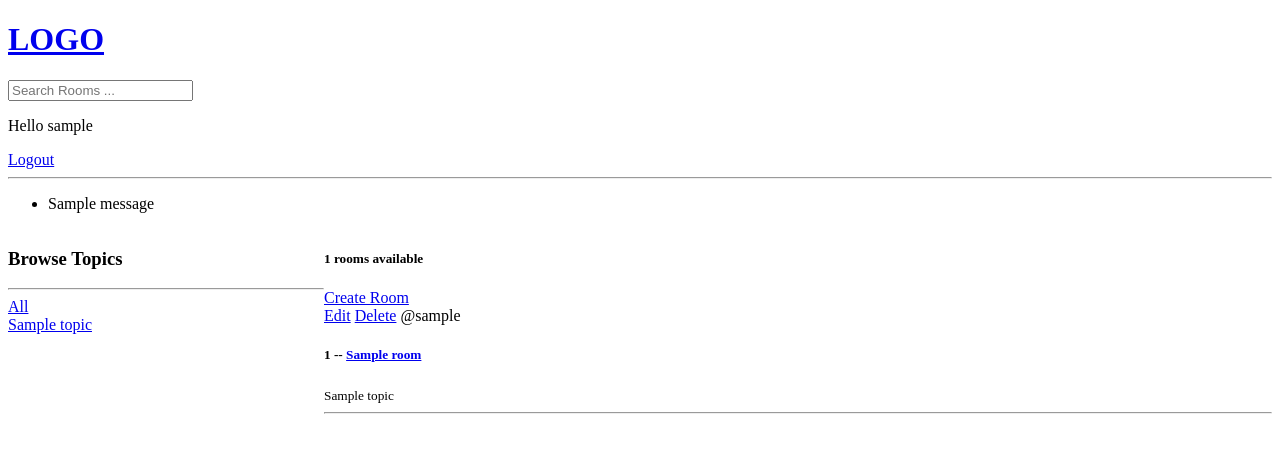
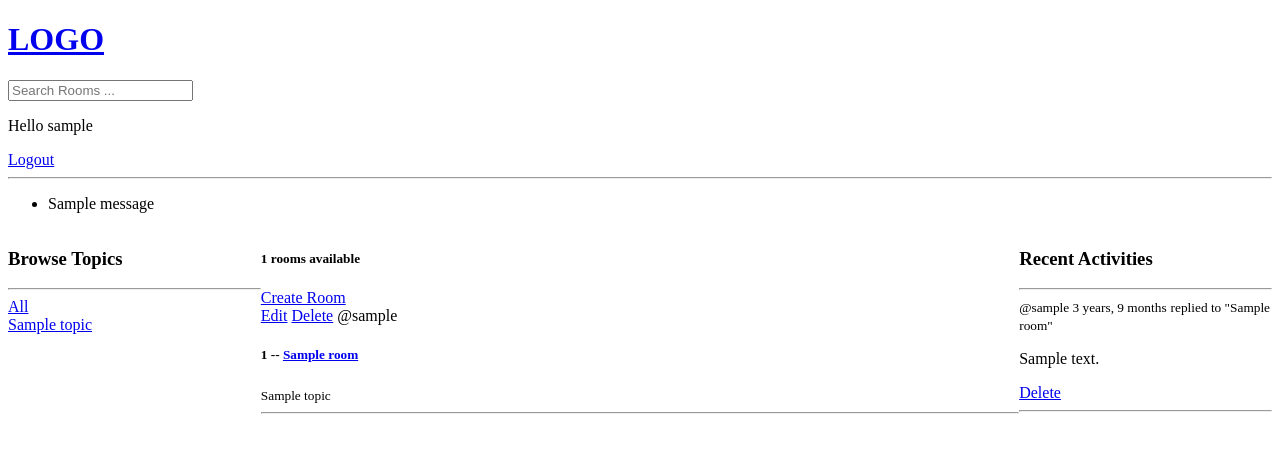
Before and after one commit to ethan-yz-hao/StudyBud, a Django app: page / in a window 1280 px wide. Shown: the top 453 px of the page. Run offline with Django 4.2, Linux system fonts and the light colour scheme; a user stored in the database is signed in; tables that the repository leaves empty hold one stand-in row (values such as "Sample post"); one stand-in notice (Sample message) is shown.

Commit message:
activity feed

```diff
--- a/base/models.py
+++ b/base/models.py
@@ -33,5 +33,8 @@ class Message(models.Model):
     updated = models.DateTimeField(auto_now=True)
     created = models.DateTimeField(auto_now_add=True)
 
+    class Meta:
+        ordering = ['-updated', '-created']
+
     def __str__(self):
         return self.body[0:50]
--- /dev/null
+++ b/base/templates/base/activity_component.html
@@ -0,0 +1,14 @@
+<h3>Recent Activities</h3>
+<hr>
+{% for message in room_messages %}
+    <div>
+        <small>@{{ message.user }} {{ message.created|timesince }}</small>
+        <small>replied to "{{ message.room }}"</small>
+
+        <p>{{ message }}</p>
+        {% if request.user == message.user %}
+            <a href="{% url 'delete-message' message.id %}">Delete</a>
+        {% endif %}
+        <hr>
+    </div>
+{% endfor %}
--- /dev/null
+++ b/base/templates/base/feed_component.html
@@ -0,0 +1,14 @@
+<div>
+    {% for room in rooms %}
+        <div>
+            {% if request.user == room.host %}
+                <a href="{% url 'update-room' room.id %}">Edit</a>
+                <a href="{% url 'delete-room' room.id %}">Delete</a>
+            {% endif %}
+            <span>@{{ room.host.username }}</span>
+            <h5>{{ room.id }} -- <a href="{% url 'room' room.id %}">{{ room.name }}</a></h5>
+            <small>{{ room.topic.name }}</small>
+            <hr>
+        </div>
+    {% endfor %}
+</div>
--- a/base/templates/base/home.html
+++ b/base/templates/base/home.html
@@ -5,47 +5,25 @@
     <style>
         .home-container {
             display: grid;
-            grid-template-columns: 1fr 3fr;
+            grid-template-columns: 1fr 3fr 1fr;
         }
     </style>
 
     <div class="home-container">
 
         <div>
-            <h3>Browse Topics</h3>
-            <hr>
-
-            <div>
-                <a href="{% url 'home' %}">All</a>
-            </div>
-
-            {% for topic in topics %}
-                <div>
-                    <a href="{% url 'home' %}?q={{ topic.name }}">{{ topic.name }}</a>
-                </div>
-            {% endfor %}
-
+            {% include 'base/topic_component.html' %}
         </div>
-
 
         <div>
             <h5>{{ room_cnt }} rooms available</h5>
 
             <a href="{% url 'create-room' %}">Create Room</a>
-            <div>
-                {% for room in rooms %}
-                    <div>
-                        {%  if request.user == room.host %}
-                        <a href="{% url 'update-room' room.id %}">Edit</a>
-                        <a href="{% url 'delete-room' room.id %}">Delete</a>
-                        {%  endif %}
-                        <span>@{{ room.host.username }}</span>
-                        <h5>{{ room.id }} -- <a href="{% url 'room' room.id %}">{{ room.name }}</a></h5>
-                        <small>{{ room.topic.name }}</small>
-                        <hr>
-                    </div>
-                {% endfor %}
-            </div>
+            {% include 'base/feed_component.html' %}
+        </div>
+
+        <div>
+            {% include 'base/activity_component.html' %}
         </div>
     </div>
 {% endblock content %}
--- /dev/null
+++ b/base/templates/base/topic_component.html
@@ -0,0 +1,12 @@
+<h3>Browse Topics</h3>
+<hr>
+
+<div>
+    <a href="{% url 'home' %}">All</a>
+</div>
+
+{% for topic in topics %}
+    <div>
+        <a href="{% url 'home' %}?q={{ topic.name }}">{{ topic.name }}</a>
+    </div>
+{% endfor %}
--- a/base/views.py
+++ b/base/views.py
@@ -68,10 +68,10 @@ def home(request):
     )
 
     topics = Topic.objects.all()
+    room_cnt = rooms.count()
+    room_messages = Message.objects.filter(Q(room__topic__name__icontains=q))
 
-    room_cnt = rooms.count()
-
-    context = {'rooms': rooms, 'topics': topics, 'room_cnt': room_cnt}
+    context = {'rooms': rooms, 'topics': topics, 'room_cnt': room_cnt, 'room_messages': room_messages}
     return render(request, 'base/home.html', context)
 
 
```
